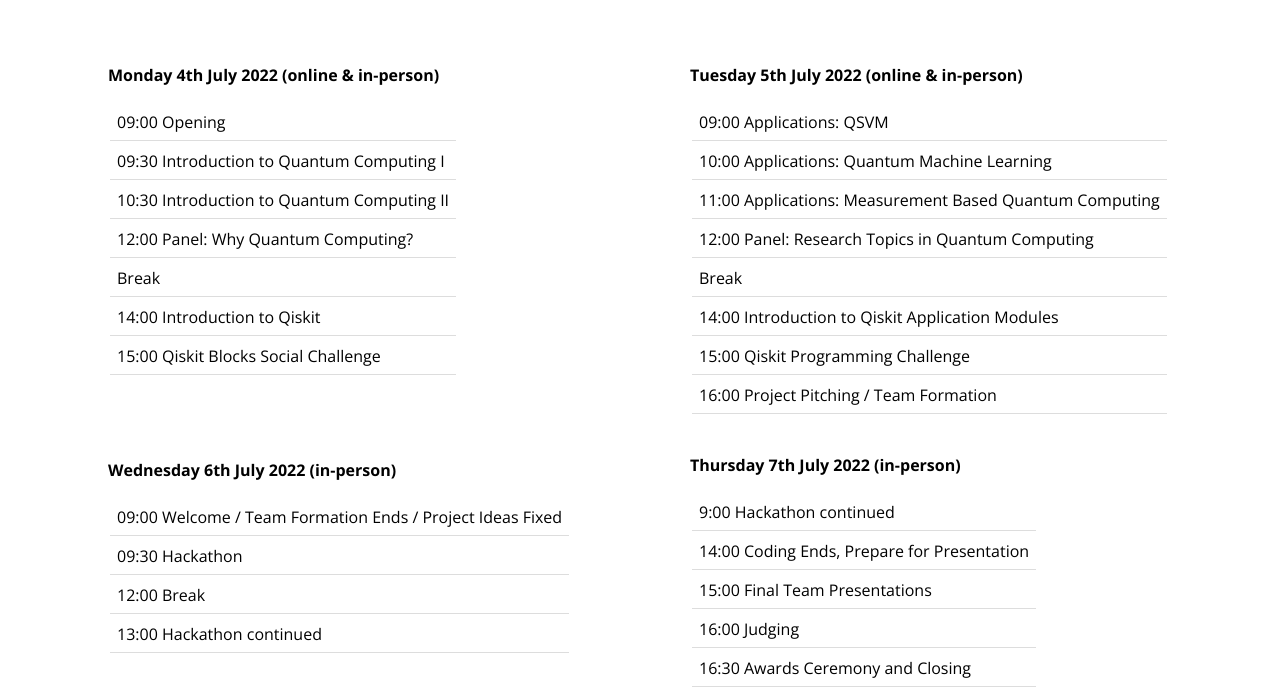
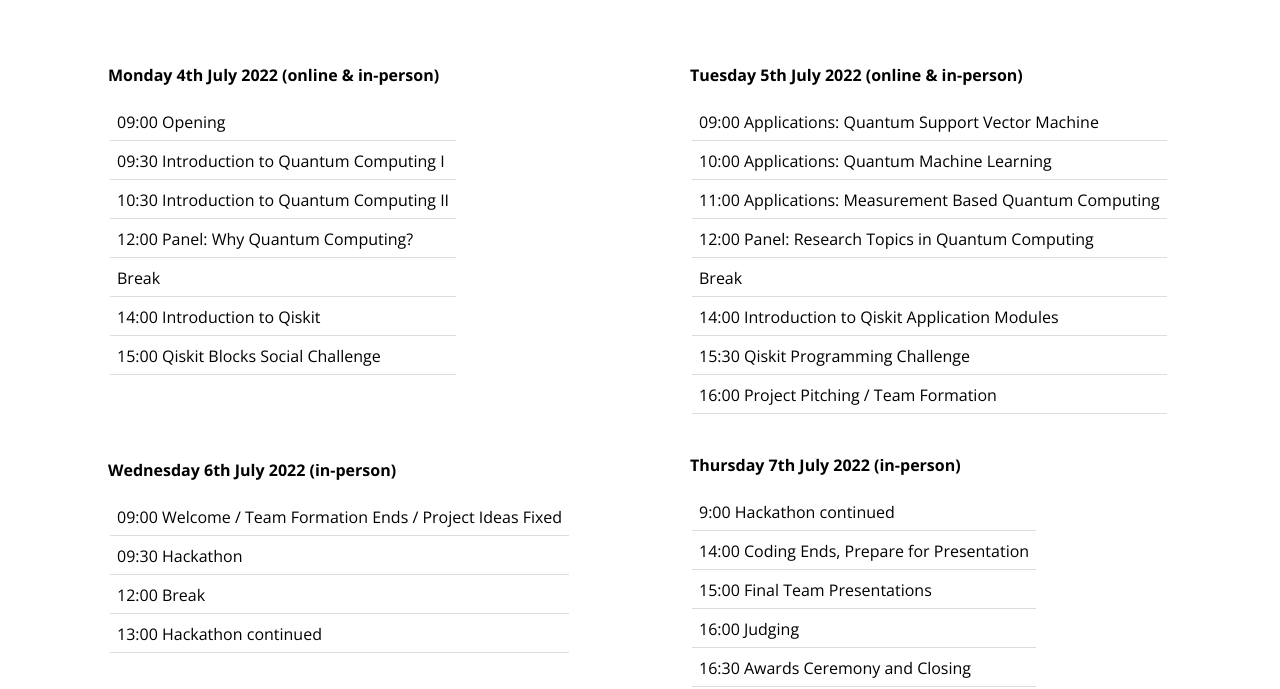
Before and after one commit to quantum-melbourne/quantum-melbourne.github.io, a plain HTML site: page index.html in a window 1280 px wide. Shown: the part 1190-1879 px from the top of the page. Drawn offline with nearby package versions, Linux system fonts and the light colour scheme.

Commit message:
Update index.html

```diff
--- a/index.html
+++ b/index.html
@@ -132,7 +132,7 @@
 					<p><b>Tuesday 5th July 2022 (online & in-person)</b></p>
 					<table>
 						<tr>
-							<td>09:00 Applications: QSVM</td>
+							<td>09:00 Applications: Quantum Support Vector Machine</td>
 						</tr>
 						<tr>
 							<td>10:00 Applications: Quantum Machine Learning</td>
@@ -150,7 +150,7 @@
 							<td>14:00 Introduction to Qiskit Application Modules</td>
 						</tr>
 						<tr>
-							<td>15:00 Qiskit Programming Challenge</td>
+							<td>15:30 Qiskit Programming Challenge</td>
 						</tr>
 						<tr>
 							<td>16:00 Project Pitching / Team Formation</td>
```
